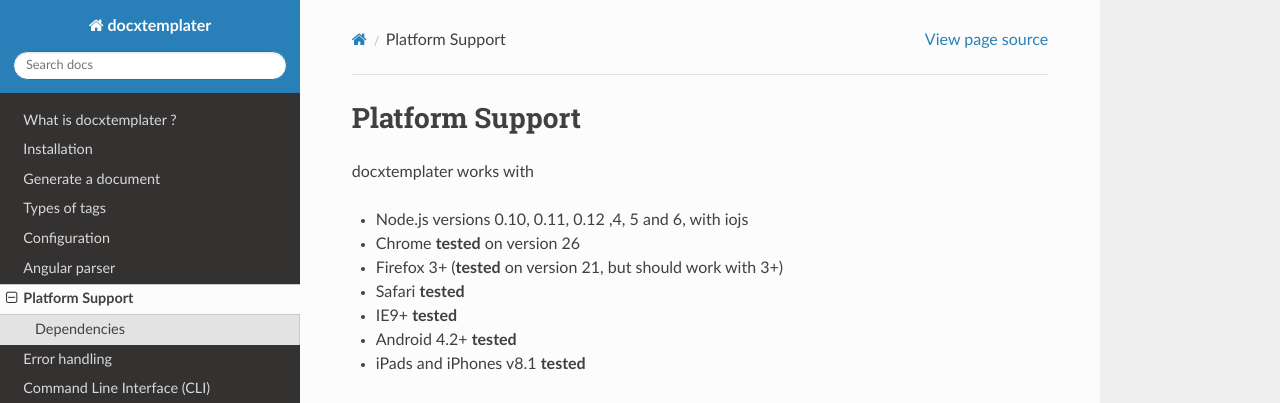
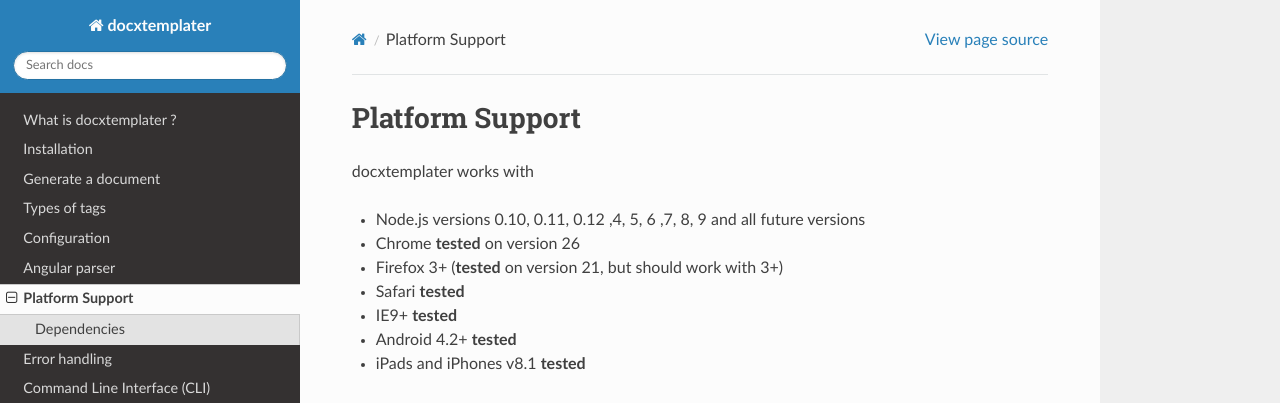
Before and after one commit to open-xml-templating/docxtemplater, a Sphinx documentation site: the page built from docs/source/platform_support.rst, in a window 1280 px wide. Shown: the top 403 px of the page. Built offline with Sphinx 7.4.7 and the Read the Docs theme 2.0.0, drawn with Linux system fonts in a browser that asks for light colours.

Commit message:
Update docs about node js version support

```diff
--- a/docs/source/platform_support.rst
+++ b/docs/source/platform_support.rst
@@ -8,7 +8,7 @@ Platform Support
 
 docxtemplater works with
 
-- Node.js versions 0.10, 0.11, 0.12 ,4, 5 and 6, with iojs
+- Node.js versions 0.10, 0.11, 0.12 ,4, 5, 6 ,7, 8, 9 and all future versions
 - Chrome **tested** on version 26
 - Firefox 3+ (**tested** on version 21, but should work with 3+)
 - Safari **tested**
```
